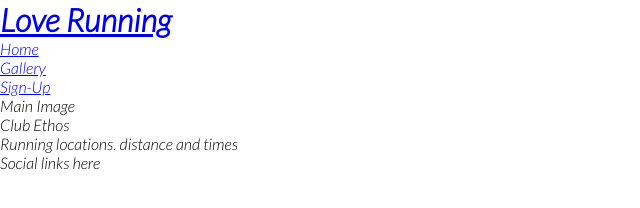
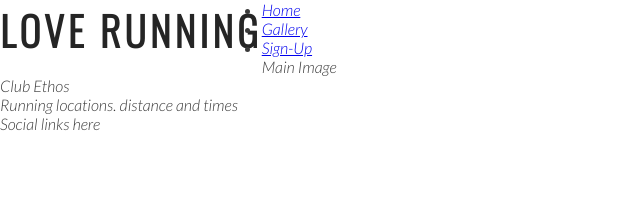
Before and after one commit to Liamm91/Love-running, a plain HTML site: page index.html in a window 1280 px wide. Shown: the whole page, without its empty margins (0-640 px from the left). Drawn offline with nearby package versions, Linux system fonts and the light colour scheme.

Commit message:
add styling for logo and headings

```diff
--- a/assets/css/style.css
+++ b/assets/css/style.css
@@ -7,4 +7,17 @@
 body {
     font-family: Lato, sans-serif;
     font-weight: 300;
+    color: #3a3a3a;
 }
+/* headings and logo */
+
+h1, h2 {
+    font-family: oswald, sans-serif;
+    text-transform: uppercase;
+    letter-spacing: 4px;
+    color: #252525;
+}
+#logo {
+    float: left;
+    font-size: 250%;
+}
--- a/index.html
+++ b/index.html
@@ -12,7 +12,7 @@
 <body>
     <header>
         <a href="index.html">
-            <h1>Love Running</h1>
+            <h1 id="logo">Love Running</h1>
         </a>
         <nav>
             <ul>
```
